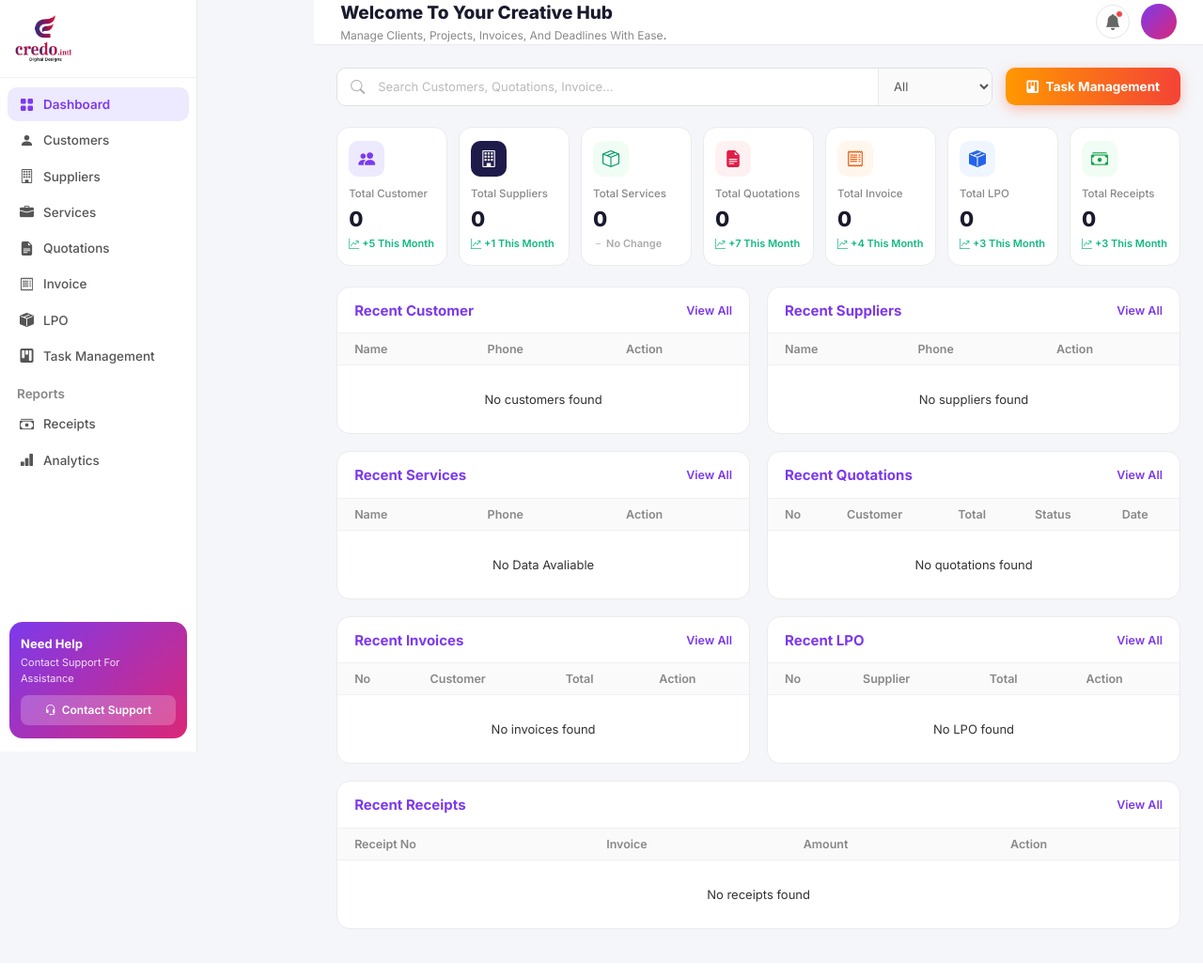
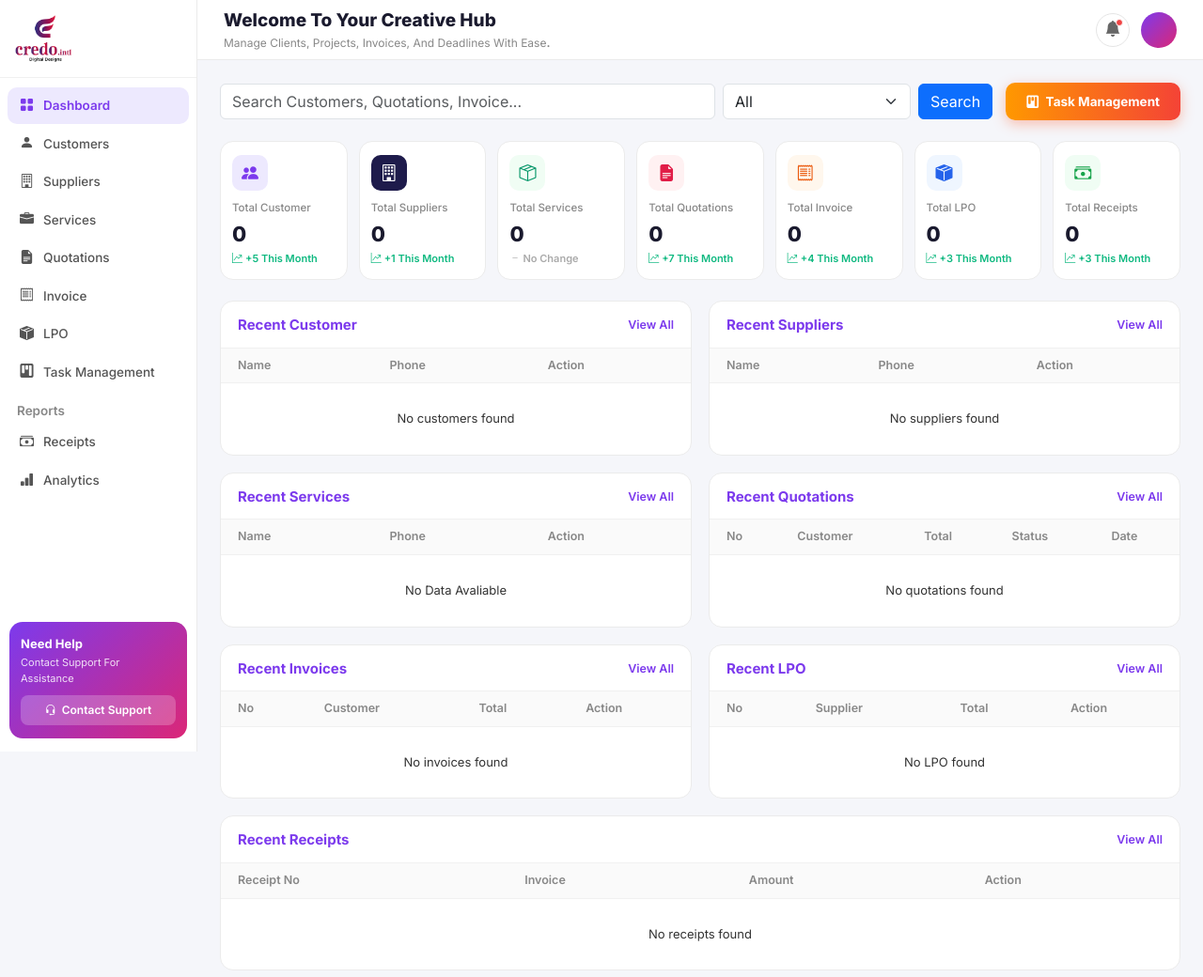
Before and after one commit to hameema-git/credo_erp, a Django app: page /erp/ in a window 1280 px wide. Shown: the top 1040 px of the page at 94% size. Before the commit the page ends 989 px from the top, so only its background shows below. Run offline with Django 5.2, Linux system fonts and the light colour scheme; data that the repository does not hold is empty.

Commit message:
dashboard ui change in erp 4

```diff
--- a/templates/sales/dashboard.html
+++ b/templates/sales/dashboard.html
@@ -1,5 +1,4 @@
 
-Dashboard · HTML
 {% load static %}
 <!DOCTYPE html>
 <html lang="en">
@@ -577,7 +576,7 @@ Dashboard · HTML
     <div class="content-area">
 
         <!-- Search + Task Management -->
-        <div class="search-task-row">
+        <!-- <div class="search-task-row">
             <div class="search-wrap" style="position:relative;">
                 <span class="s-icon"><i class="bi bi-search"></i></span>
                 <input
@@ -607,7 +606,75 @@ Dashboard · HTML
                 class="btn-task-mgmt" style="background:linear-gradient(90deg,#7c3aed,#db2777);">
                 <i class="bi bi-phone"></i> Install App
             </button>
+        </div> -->
+
+        <div class="search-task-row">
+
+    <form method="GET"
+          action="{% url 'search_results' %}"
+          class="d-flex gap-2 flex-wrap align-items-start flex-grow-1">
+
+        <!-- SEARCH INPUT -->
+        <input type="text"
+               id="searchInput"
+               name="q"
+               class="form-control"
+               placeholder="Search Customers, Quotations, Invoice..."
+               style="flex:1; min-width:250px;">
+
+        <!-- TYPE SELECT -->
+        <div style="position:relative; width:200px;">
+
+            <select id="searchType"
+                    name="type"
+                    class="form-select">
+
+                <option value="all">All</option>
+                <option value="customer">Customer</option>
+                <option value="supplier">Supplier</option>
+                <option value="service">Service</option>
+                <option value="quotation">Quotation</option>
+                <option value="invoice">Invoice</option>
+                <option value="lpo">LPO</option>
+                <option value="receipt">Receipt</option>
+
+            </select>
+
+            <div id="typeListBox"
+                 class="list-group mt-1"
+                 style="
+                    display:none;
+                    position:absolute;
+                    width:100%;
+                    max-height:200px;
+                    overflow-y:auto;
+                    z-index:1000;">
+            </div>
+
         </div>
+
+        <button type="submit"
+                class="btn btn-primary">
+            Search
+        </button>
+
+    </form>
+
+    <a href="{% url 'manager_dashboard' %}"
+       class="btn-task-mgmt"
+       id="taskBtn">
+        <i class="bi bi-kanban-fill"></i>
+        <span id="taskBtnText">Task Management</span>
+    </a>
+
+    <button id="installBtn"
+            style="display:none;"
+            class="btn-task-mgmt">
+        <i class="bi bi-phone"></i>
+        Install App
+    </button>
+
+</div>
 
         <!-- ── STAT CARDS ────────────────────────────────── -->
         <div class="stats-grid">
@@ -879,7 +946,7 @@ Dashboard · HTML
             <div class="tbl-card">
                 <div class="tbl-card-header">
                     <span class="tbl-card-title">Recent Invoices</span>
-                    <a href="{% url 'invoice_list' %}" class="tbl-view-all">View All</a>
+                    <a href="{% url 'create_invoice' %}" class="tbl-view-all">View All</a>
                 </div>
                 <table>
                     <thead>
```
